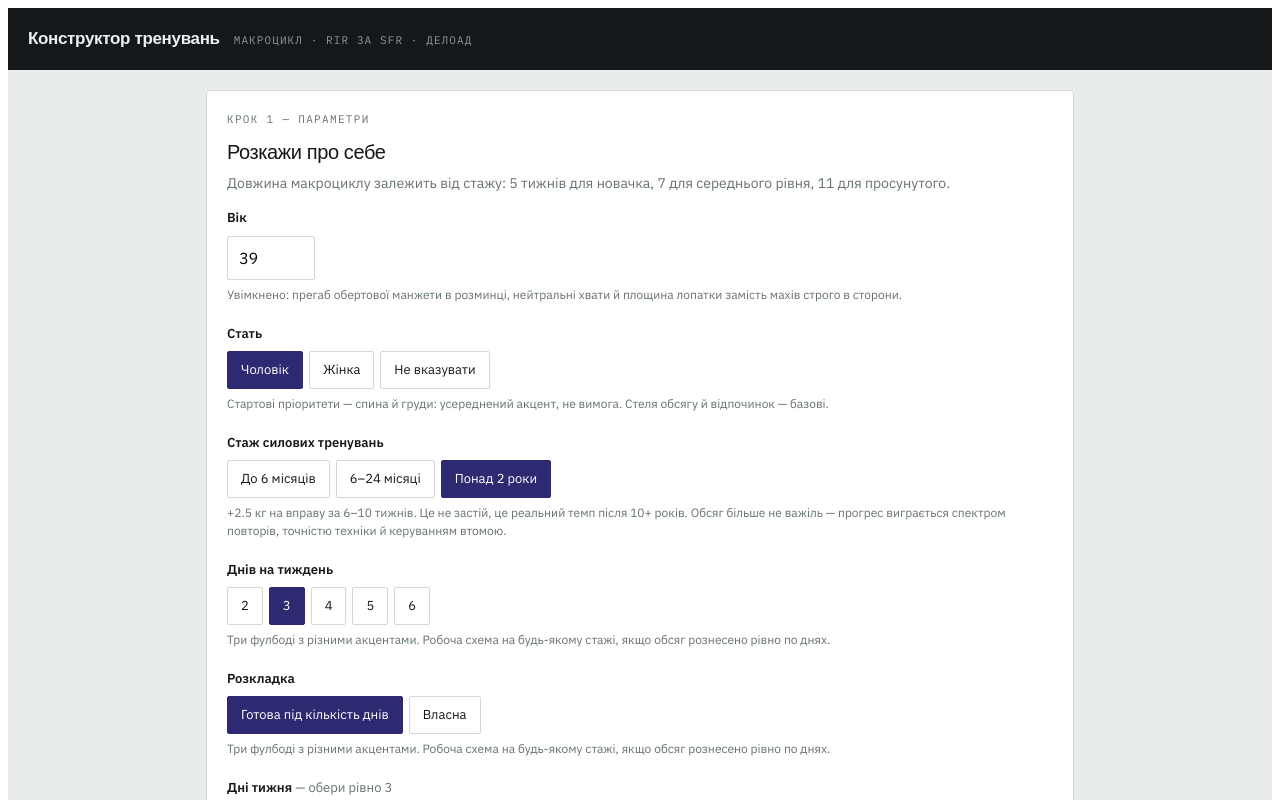
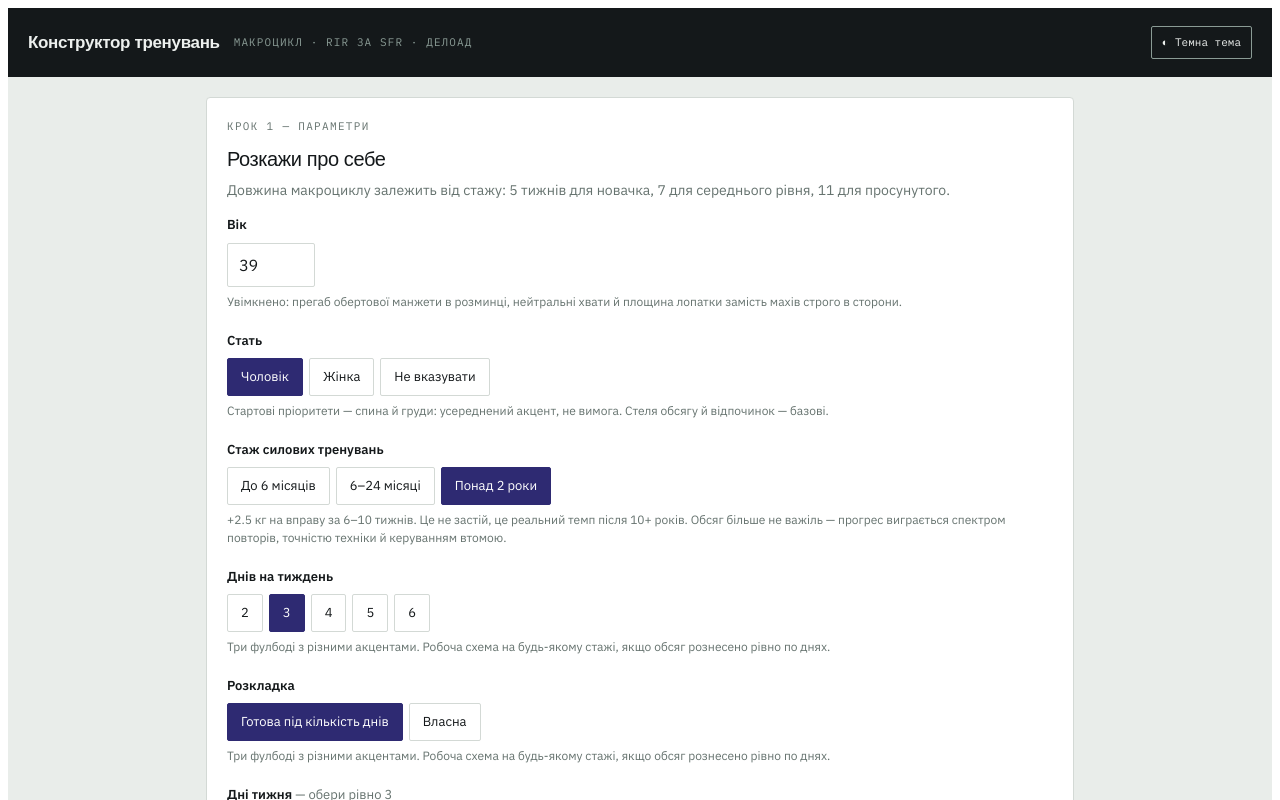
Before and after one commit to igsamchenko-cmyk/gym-program-generator, a React (Vite) app: page / in a window 1280 px wide. Shown: the top 800 px of the page. Built offline with nearby package versions, Linux system fonts and the light colour scheme; a web font is replaced by a local one.

Commit message:
Add dark theme and fix age input

```diff
--- a/src/TrainingConstructor.jsx
+++ b/src/TrainingConstructor.jsx
@@ -846,11 +846,17 @@ function warmup(plan, day) {
 const CSS = `
 @import url('https://fonts.googleapis.com/css2?family=Unbounded:wght@500;700&family=IBM+Plex+Sans:wght@400;500;600&family=IBM+Plex+Mono:wght@400;500&display=swap');
 .tk{--ink:#14181A;--surf:#E9EDEA;--card:#FFF;--steel:#66736F;--line:#D3D9D5;--deep:#2E2A72;--dl:#2FA090;--hot:#B4402F;
- font-family:'IBM Plex Sans',system-ui,sans-serif;background:var(--surf);color:var(--ink);min-height:100%;line-height:1.5;}
+ --bar:#14181A;--bar-text:#EDF0EE;--bar-muted:#8A9B95;--alert:#FBEFEC;--alert-line:#E6C3B9;
+ font-family:'IBM Plex Sans',system-ui,sans-serif;background:var(--surf);color:var(--ink);min-height:100vh;line-height:1.5;color-scheme:light;}
+.tk[data-theme="dark"]{--ink:#F1F5F3;--surf:#0B0E0D;--card:#151A18;--steel:#A8B4B0;--line:#303A36;--deep:#746CE8;--dl:#4FC4B0;--hot:#E87360;
+ --bar:#070908;--bar-text:#F1F5F3;--bar-muted:#93A29C;--alert:#2B1815;--alert-line:#704036;color-scheme:dark;}
 .tk *{box-sizing:border-box;}
-.tk-bar{background:var(--ink);color:#EDF0EE;padding:18px 20px;display:flex;align-items:baseline;gap:14px;flex-wrap:wrap;}
+.tk-bar{background:var(--bar);color:var(--bar-text);padding:18px 20px;display:flex;align-items:center;gap:14px;flex-wrap:wrap;}
 .tk-mark{font-family:'Unbounded',sans-serif;font-weight:700;font-size:17px;letter-spacing:-.02em;}
-.tk-sub{font-family:'IBM Plex Mono',monospace;font-size:11px;color:#8A9B95;text-transform:uppercase;letter-spacing:.1em;}
+.tk-sub{font-family:'IBM Plex Mono',monospace;font-size:11px;color:var(--bar-muted);text-transform:uppercase;letter-spacing:.1em;}
+.tk-theme{font:inherit;font-family:'IBM Plex Mono',monospace;font-size:11px;color:var(--bar-text);background:transparent;border:1px solid var(--bar-muted);border-radius:2px;padding:7px 10px;cursor:pointer;margin-left:auto;}
+.tk-theme:hover{border-color:var(--bar-text);}
+.tk-theme:focus-visible{outline:2px solid var(--bar-text);outline-offset:2px;}
 .tk-main{max-width:900px;margin:0 auto;padding:20px 16px 64px;}
 .tk-card{background:var(--card);border:1px solid var(--line);border-radius:4px;padding:20px;margin-bottom:14px;}
 .tk-eyebrow{font-family:'IBM Plex Mono',monospace;font-size:11px;text-transform:uppercase;letter-spacing:.12em;color:var(--steel);margin-bottom:10px;}
@@ -860,11 +866,11 @@ const CSS = `
 .tk-lbl{display:block;font-size:13px;font-weight:600;margin-bottom:8px;}
 .tk-hint{font-size:12px;color:var(--steel);margin-top:6px;}
 .tk-opts{display:flex;flex-wrap:wrap;gap:6px;}
-.tk-opt{font:inherit;font-size:13px;padding:8px 13px;border:1px solid var(--line);background:#fff;color:var(--ink);border-radius:2px;cursor:pointer;}
+.tk-opt{font:inherit;font-size:13px;padding:8px 13px;border:1px solid var(--line);background:var(--card);color:var(--ink);border-radius:2px;cursor:pointer;}
 .tk-opt:hover{border-color:var(--deep);}
 .tk-opt[aria-pressed="true"]{background:var(--deep);border-color:var(--deep);color:#fff;}
 .tk-opt:focus-visible,.tk-wk:focus-visible,.tk-day:focus-visible,.tk-mini:focus-visible{outline:2px solid var(--deep);outline-offset:2px;}
-.tk-num{font:inherit;font-family:'IBM Plex Mono',monospace;width:88px;padding:9px 11px;border:1px solid var(--line);border-radius:2px;background:#fff;}
+.tk-num{font:inherit;font-family:'IBM Plex Mono',monospace;width:88px;padding:9px 11px;border:1px solid var(--line);border-radius:2px;background:var(--card);color:var(--ink);}
 .tk-cta{font:inherit;font-family:'Unbounded',sans-serif;font-weight:500;font-size:15px;width:100%;padding:15px;background:var(--deep);color:#fff;border:none;border-radius:3px;cursor:pointer;}
 .tk-cta[disabled]{background:#A9B3AF;cursor:not-allowed;}
 .tk-check{display:flex;gap:10px;align-items:flex-start;font-size:13px;color:var(--steel);margin-bottom:14px;}
@@ -878,8 +884,8 @@ const CSS = `
 .tk-rir{font-family:'Unbounded',sans-serif;font-weight:700;font-size:22px;letter-spacing:-.03em;}
 .tk-rir small{font-family:'IBM Plex Mono',monospace;font-size:11px;font-weight:400;color:var(--steel);display:block;letter-spacing:0;}
 .tk-days{display:flex;gap:6px;flex-wrap:wrap;margin-bottom:14px;}
-.tk-day{font:inherit;font-size:13px;padding:8px 13px;border:1px solid var(--line);background:#fff;border-radius:2px;cursor:pointer;color:var(--ink);}
-.tk-day[aria-pressed="true"]{background:var(--ink);border-color:var(--ink);color:#fff;}
+.tk-day{font:inherit;font-size:13px;padding:8px 13px;border:1px solid var(--line);background:var(--card);border-radius:2px;cursor:pointer;color:var(--ink);}
+.tk-day[aria-pressed="true"]{background:var(--deep);border-color:var(--deep);color:#fff;}
 .tk-warm{background:var(--surf);border-radius:3px;padding:12px 14px;margin-bottom:16px;font-size:13px;}
 .tk-warm ul{margin:6px 0 0;padding-left:18px;}
 .tk-warm li{margin-bottom:3px;}
@@ -914,20 +920,34 @@ const CSS = `
 .tk-rule{border-top:1px solid var(--line);padding:12px 0 0;margin-top:12px;font-size:13px;}
 .tk-load{display:flex;align-items:center;gap:8px;margin-top:6px;flex-wrap:wrap;}
 .tk-load b{font-family:'IBM Plex Mono',monospace;font-size:14px;background:var(--deep);color:#fff;padding:2px 8px;border-radius:2px;}
-.tk-wnum{font:inherit;font-family:'IBM Plex Mono',monospace;width:104px;padding:5px 8px;border:1px solid var(--line);border-radius:2px;background:#fff;font-size:12px;}
-.tk-why{background:#fff;border:1px dashed var(--line);border-left:2px solid var(--dl);padding:10px 12px;margin-top:9px;font-size:12.5px;}
+.tk-wnum{font:inherit;font-family:'IBM Plex Mono',monospace;width:104px;padding:5px 8px;border:1px solid var(--line);border-radius:2px;background:var(--card);color:var(--ink);font-size:12px;}
+.tk-why{background:var(--card);border:1px dashed var(--line);border-left:2px solid var(--dl);padding:10px 12px;margin-top:9px;font-size:12.5px;}
 .tk-why ul{margin:4px 0 0;padding-left:16px;}
 .tk-why li{margin-bottom:2px;color:var(--steel);}
-.tk-alert{background:#FBEFEC;border:1px solid #E6C3B9;border-radius:3px;padding:12px 14px;font-size:13px;margin-bottom:14px;}
+.tk-alert{background:var(--alert);border:1px solid var(--alert-line);border-radius:3px;padding:12px 14px;font-size:13px;margin-bottom:14px;}
 .tk-alert b{display:block;font-size:11px;font-family:'IBM Plex Mono',monospace;text-transform:uppercase;letter-spacing:.08em;color:var(--hot);margin-bottom:4px;}
 .tk-meta{font-family:'IBM Plex Mono',monospace;font-size:11px;color:var(--steel);margin-bottom:12px;}
 .tk-wdays{display:flex;gap:4px;flex-wrap:wrap;}
-.tk-wd{font:inherit;font-family:'IBM Plex Mono',monospace;font-size:12px;width:42px;padding:8px 0;border:1px solid var(--line);background:#fff;color:var(--ink);border-radius:2px;cursor:pointer;}
-.tk-wd[aria-pressed="true"]{background:var(--ink);border-color:var(--ink);color:#fff;}
+.tk-wd{font:inherit;font-family:'IBM Plex Mono',monospace;font-size:12px;width:42px;padding:8px 0;border:1px solid var(--line);background:var(--card);color:var(--ink);border-radius:2px;cursor:pointer;}
+.tk-wd[aria-pressed="true"]{background:var(--deep);border-color:var(--deep);color:#fff;}
 .tk-rule b{display:block;font-size:11px;font-family:'IBM Plex Mono',monospace;text-transform:uppercase;letter-spacing:.08em;color:var(--steel);margin-bottom:3px;}
 @media (max-width:520px){.tk-volrow{grid-template-columns:92px 1fr 52px;}.tk-ramp{height:92px;}}
 @media (prefers-reduced-motion:reduce){.tk-wk span{transition:none;}}
 `;
+
+function Header({ theme, onToggle }) {
+  const dark = theme === 'dark';
+  return (
+    <div className="tk-bar">
+      <span className="tk-mark">Конструктор тренувань</span>
+      <span className="tk-sub">Макроцикл · RIR за SFR · делоад</span>
+      <button type="button" className="tk-theme" aria-pressed={dark} onClick={onToggle}
+        aria-label={dark ? 'Увімкнути світлу тему' : 'Увімкнути темну тему'}>
+        {dark ? '☀ Світла тема' : '◐ Темна тема'}
+      </button>
+    </div>
+  );
+}
 
 function ageNote(a) {
   const f = ageFlags(a);
@@ -978,6 +998,14 @@ function FreqCheck({ p }) {
 
 function Wizard({ p, set, onBuild }) {
   const [ok, setOk] = useState(false);
+  const [ageDraft, setAgeDraft] = useState(String(p.age));
+  useEffect(() => { setAgeDraft(String(p.age)); }, [p.age]);
+  const commitAge = () => {
+    const parsed = Number(ageDraft);
+    const age = Number.isFinite(parsed) && ageDraft !== '' ? Math.min(70, Math.max(14, Math.round(parsed))) : p.age;
+    setAgeDraft(String(age));
+    if (age !== p.age) set({ age });
+  };
   const setDay = (i, groups) => {
     const cd = Array.from({ length: Math.max(p.days, i + 1) }).map((_, k) => p.customDays[k] || { groups: [] });
     cd[i] = { groups };
@@ -998,8 +1026,12 @@ function Wizard({ p, set, onBuild }) {
 
       <div className="tk-field">
         <label className="tk-lbl" htmlFor="tk-age">Вік</label>
-        <input id="tk-age" className="tk-num" type="number" min="14" max="70" value={p.age}
-          onChange={(e) => set({ age: Math.min(70, Math.max(14, Number(e.target.value) || 14)) })} />
+        <input id="tk-age" className="tk-num" type="text" inputMode="numeric" pattern="[0-9]*" maxLength={2}
+          value={ageDraft} onChange={(e) => setAgeDraft(e.target.value.replace(/\D/g, '').slice(0, 2))}
+          onBlur={commitAge} onKeyDown={(e) => {
+            if (e.key === 'Enter') e.currentTarget.blur();
+            if (e.key === 'Escape') { setAgeDraft(String(p.age)); e.currentTarget.blur(); }
+          }} />
         <div className="tk-hint">{ageNote(p.age)}</div>
       </div>
 
@@ -1209,6 +1241,13 @@ export default function TrainingConstructor() {
   const [wk, setWk] = useState(0);
   const [day, setDay] = useState(0);
   const [swaps, setSwaps] = useState({});
+  const [theme, setTheme] = useState(() => {
+    try {
+      const saved = localStorage.getItem('tk-theme');
+      if (saved === 'dark' || saved === 'light') return saved;
+      return window.matchMedia && window.matchMedia('(prefers-color-scheme: dark)').matches ? 'dark' : 'light';
+    } catch (e) { return 'light'; }
+  });
   const set = (patch) => setProfile((s) => ({ ...s, ...patch }));
   const build = (p) => { const prof = p || profile; setPlan(buildPlan(prof)); setWk(0); setDay(0); setSwaps({}); };
   const variant = () => { const prof = { ...profile, seed: (profile.seed || 0) + 1 }; setProfile(prof); setPlan(buildPlan(prof)); setSwaps({}); };
@@ -1235,6 +1274,9 @@ export default function TrainingConstructor() {
       try { await storage.set('tk-state', JSON.stringify({ profile, anchors, swaps, built: !!plan })); } catch (e) {}
     })();
   }, [profile, anchors, swaps, plan, loaded]);
+  useEffect(() => {
+    try { localStorage.setItem('tk-theme', theme); } catch (e) {}
+  }, [theme]);
   const reset = async () => { try { await storage.delete('tk-state'); } catch (e) {} setAnchors({}); setSwaps({}); setPlan(null); };
 
   const view = useMemo(() => {
@@ -1293,8 +1335,8 @@ export default function TrainingConstructor() {
 
   if (!plan || !view) {
     return (
-      <div className="tk"><style>{CSS}</style>
-        <div className="tk-bar"><span className="tk-mark">Конструктор тренувань</span><span className="tk-sub">Макроцикл · RIR за SFR · делоад</span></div>
+      <div className="tk" data-theme={theme}><style>{CSS}</style>
+        <Header theme={theme} onToggle={() => setTheme((t) => t === 'dark' ? 'light' : 'dark')} />
         <div className="tk-main"><Wizard p={profile} set={set} onBuild={build} /></div>
       </div>
     );
@@ -1325,9 +1367,9 @@ export default function TrainingConstructor() {
   };
 
   return (
-    <div className="tk">
+    <div className="tk" data-theme={theme}>
       <style>{CSS}</style>
-      <div className="tk-bar"><span className="tk-mark">Конструктор тренувань</span><span className="tk-sub">Макроцикл · RIR за SFR · делоад</span></div>
+      <Header theme={theme} onToggle={() => setTheme((t) => t === 'dark' ? 'light' : 'dark')} />
       <div className="tk-main">
         <div className="tk-card">
           <div className="tk-chips">
```
